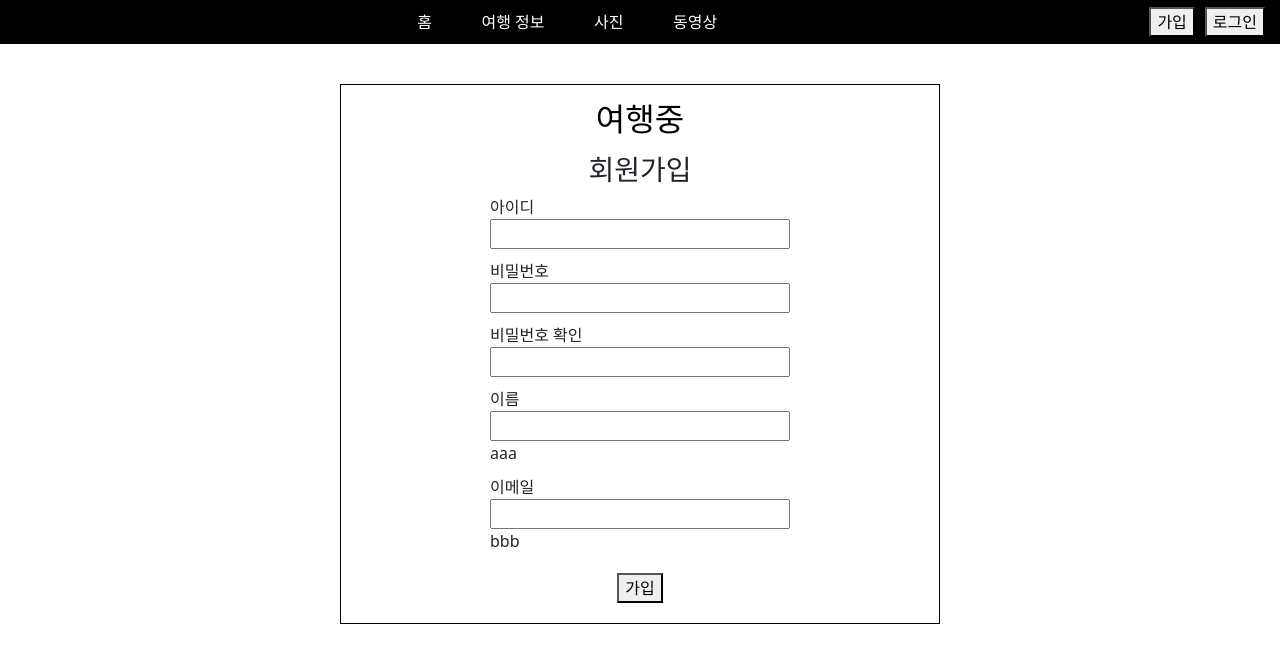
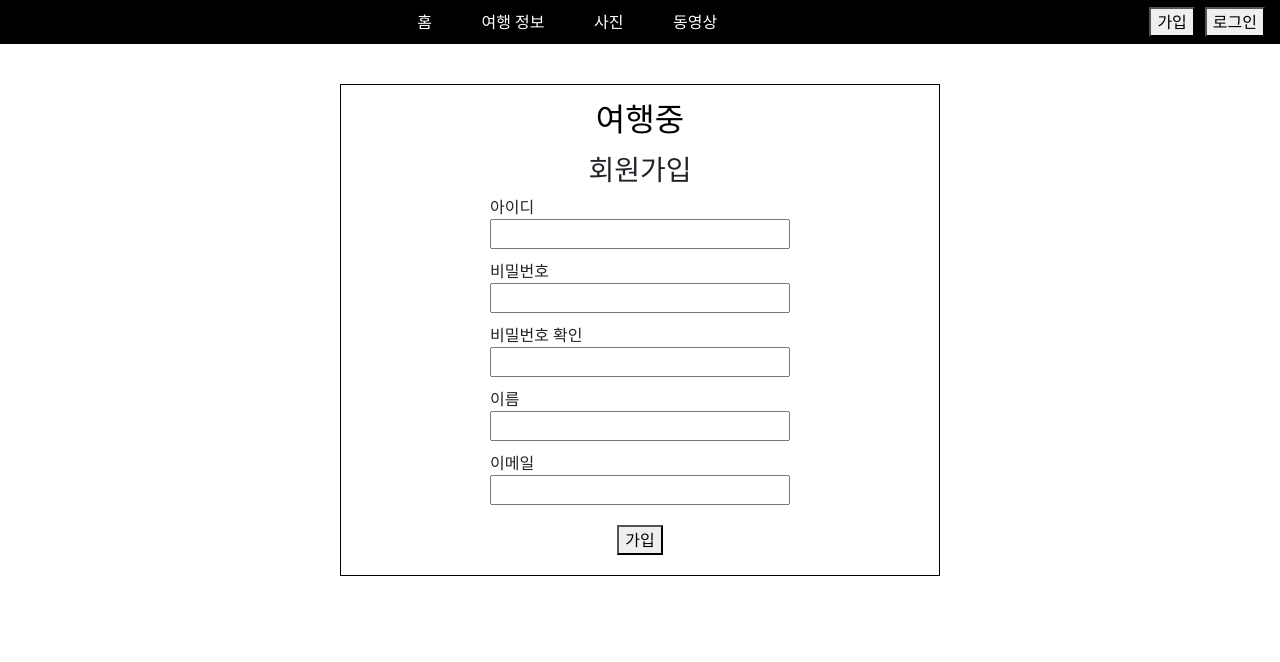
Before and after one commit to coolcjg/traveling-front, a React (Create React App) app: page /joinForm in a window 1280 px wide. Shown: the top 662 px of the page. Built offline with nearby package versions, Linux system fonts and the light colour scheme.

Commit message:
이메일 체크 추가

```diff
--- a/src/App.css
+++ b/src/App.css
@@ -144,6 +144,10 @@ td{
   width:100%;
 }
 
+.inputContainer span{
+  color:red;
+}
+
 .navButton{
   display:block;
   margin:auto 5px;
--- a/src/JoinForm.js
+++ b/src/JoinForm.js
@@ -6,9 +6,7 @@ const JoginForm = () => {
 
     useEffect(() =>{
 
-        document.getElementById('id').addEventListener('focusout', (e)=>{
-            checkId(e.target.value);
-        });
+    },[])
 
     function checkId(id){
 
@@ -31,13 +29,24 @@ const JoginForm = () => {
         })
 
     }
-    },[])
 
     function checkPassword(){
         if(document.getElementById('password1').value !== document.getElementById('password2').value){
             document.getElementById('passwordSpan').textContent ='비밀번호를 다시 확인해주세요.';
         }else{
             document.getElementById('passwordSpan').textContent ='';
+        }
+    }
+
+    function checkEmail(email){
+        console.log("email : "  + email);
+
+        var regexEmail = /^[0-9a-zA-Z]([-_.]?[0-9a-zA-Z])*@[0-9a-zA-Z]([-_.]?[0-9a-zA-Z])*\.[a-zA-Z]{2,3}$/;
+
+        if(regexEmail.test(email) !== true){
+            document.getElementById('emailSpan').textContent='적합한 이메일이 아닙니다';
+        }else{
+            document.getElementById('emailSpan').textContent='';
         }
     }
 
@@ -58,7 +67,7 @@ const JoginForm = () => {
                         <div>
                             <label htmlFor='id'>아이디 </label>
                             <div>
-                            <input type='text' id='id'></input>
+                            <input type='text' id='id' onChange={(e) => checkId(e.target.value)}></input>
                             </div>
                             <span id='idSpan'></span>
                         </div>
@@ -73,7 +82,7 @@ const JoginForm = () => {
                         <div>
                             <label htmlFor='password2'>비밀번호 확인 </label>
                             <div>
-                            <input type='password2' id='password2' onBlur={checkPassword}></input>
+                            <input type='password2' id='password2' onChange={checkPassword}></input>
                             </div>
                             <span id='passwordSpan'></span>
                         </div>
@@ -83,15 +92,14 @@ const JoginForm = () => {
                             <div>
                             <input type='name' id='name'></input>
                             </div>
-                            <span>aaa</span>
                         </div>
 
                         <div>
                             <label htmlFor='email'>이메일 </label>
                             <div>
-                            <input type='email' id='email'></input>
+                            <input type='email' id='email' onChange={(e) => checkEmail(e.target.value)}></input>
                             </div>
-                            <span>bbb</span>
+                            <span id="emailSpan"></span>
                         </div>
 
                     </div>
```
Lines whose indentation alone changed are shown as unchanged.
